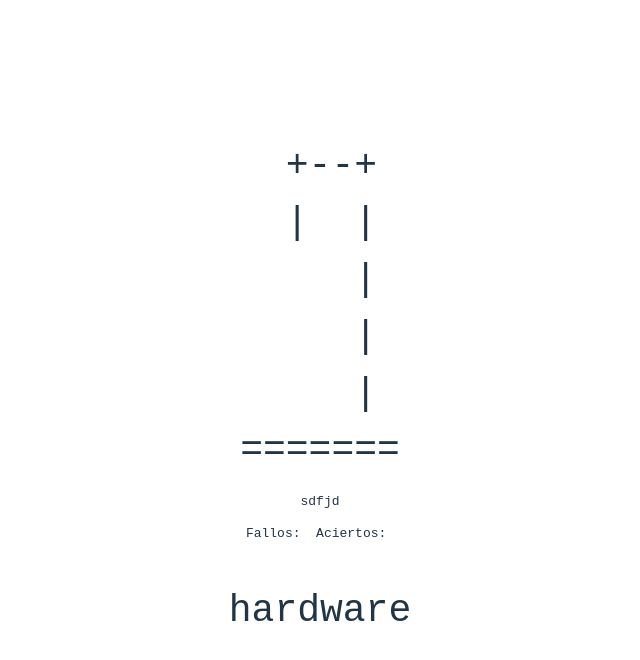
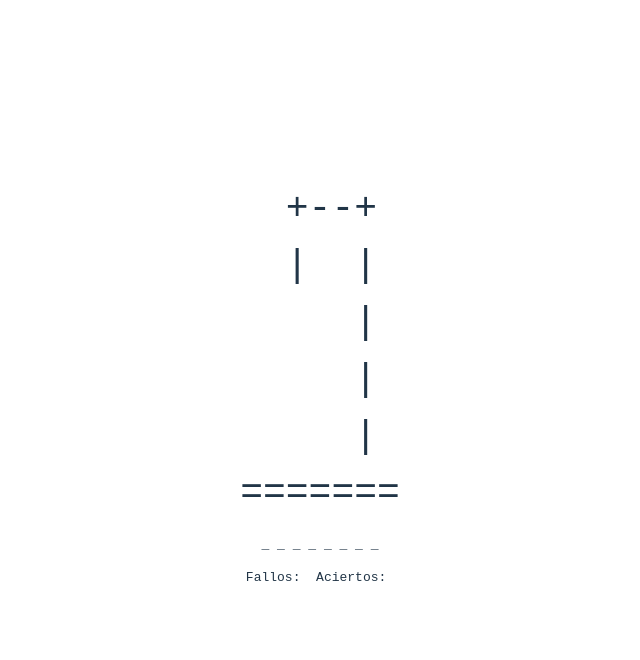
Before and after one commit to alex191099/ahorcado, a React (Vite) app: page / in a window 1280 px wide. Shown: the top 660 px of the page, without its empty margins (320-960 px from the left). Built offline with nearby package versions, Linux system fonts and the light colour scheme.

Commit message:
Ganar_arreglado

```diff
--- a/src/App.jsx
+++ b/src/App.jsx
@@ -30,9 +30,10 @@ function App() {
     //errores a 0
     setErrores(0)
     //palabra nueva
-    setpalabrasecreta(getpalabrarandom())
+    setpalabrasecreta(getpalabrarandom().normalize("NFD").replace(/[\u0300-\u036f]/g, ""))
     //borrar errores
     setfallos([])
+    setaciertos([])
   }
 
   const comprobarletra = (letra) => {
@@ -42,9 +43,11 @@ function App() {
         //mostrar letra
 
         //guardar letra
-        setaciertos((aciertos) => [...aciertos,letra])
-
-        //TO-DO comprobar si ha acertado la palabra entera
+        setaciertos((aciertos) => (aciertos.includes(letra) ? aciertos : [...aciertos,letra]))
+        if (palabrasecreta.split('').every((letra) => aciertos.includes(letra))) {
+          setGanador(true)
+        }
+          //TO-DO comprobar si ha acertado la palabra entera
         //setGanador(true)
 
     }else{
@@ -64,7 +67,7 @@ function App() {
     const teclapresionada = (event) => {
       if(ganador == null){
 
-        const letra = event.key.toLowerCase()
+        const letra = event.key.toLowerCase().normalize("NFD").replace(/[\u0300-\u036f]/g, "")
 
         if(/^[a-z]$/.test(letra)){
           comprobarletra(letra, errores)
@@ -73,17 +76,17 @@ function App() {
     }
     window.addEventListener("keydown", teclapresionada)
     return () => window.removeEventListener("keydown", teclapresionada)
-  }, [errores])
+  }, [errores,aciertos])
 
   return (
     <>
         <pre>
           <Dibujoscolgao errores={errores}></Dibujoscolgao>
-          <PalabraOculta></PalabraOculta>
+          <PalabraOculta palabrasecreta={palabrasecreta} aciertos={aciertos}></PalabraOculta>
           <p>Fallos: {fallos} Aciertos: {aciertos}</p>
-          <p className='dibujoscolgao'>{palabrasecreta}</p>
-          {/*<button onClick={aumentarerrores}>Aumentar errores</button>*/}
-          <Modal ganador={ganador} reset={resetear}></Modal>
+{/*           <p className='dibujoscolgao'>{palabrasecreta}</p>
+ */}          {/*<button onClick={aumentarerrores}>Aumentar errores</button>*/}
+          <Modal ganador={ganador} palabrasecreta={palabrasecreta} reset={resetear}></Modal>
 
         </pre>
     </>
--- a/src/Modal.jsx
+++ b/src/Modal.jsx
@@ -1,4 +1,4 @@
-export function Modal ({ganador, reset}) {
+export function Modal ({ganador, reset, palabrasecreta}) {
 
     if (ganador === null) return null
 
@@ -8,7 +8,7 @@ export function Modal ({ganador, reset}) {
         <section className="winner">
             <div className="test">
                 <h2>{txt}</h2>
-                <p></p>
+                <p>La palabra era: {palabrasecreta} </p>
                 <button onClick={reset}>Reset</button>
             </div>
         </section>
--- a/src/palabras/palabraoculta.jsx
+++ b/src/palabras/palabraoculta.jsx
@@ -1,10 +1,16 @@
-export const PalabraOculta = () => {
+export const PalabraOculta = ({palabrasecreta,aciertos}) => {
 
+    const mostrarPalabra = () => {
+        return palabrasecreta
+          .split('')
+          .map((letra) => (aciertos.includes(letra) ? letra : '_'))
+          .join(' ');
+      };
 
     return (
         <>
         <p>
-            sdfjd
+            {mostrarPalabra()}
         </p>
         </>
     )
```
